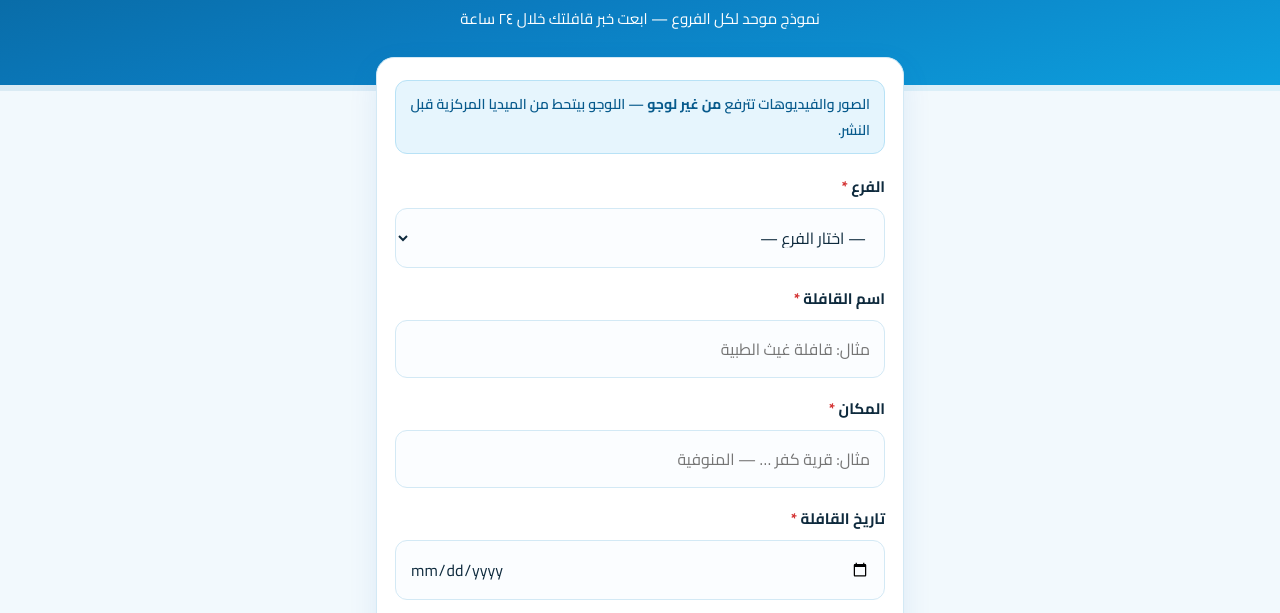
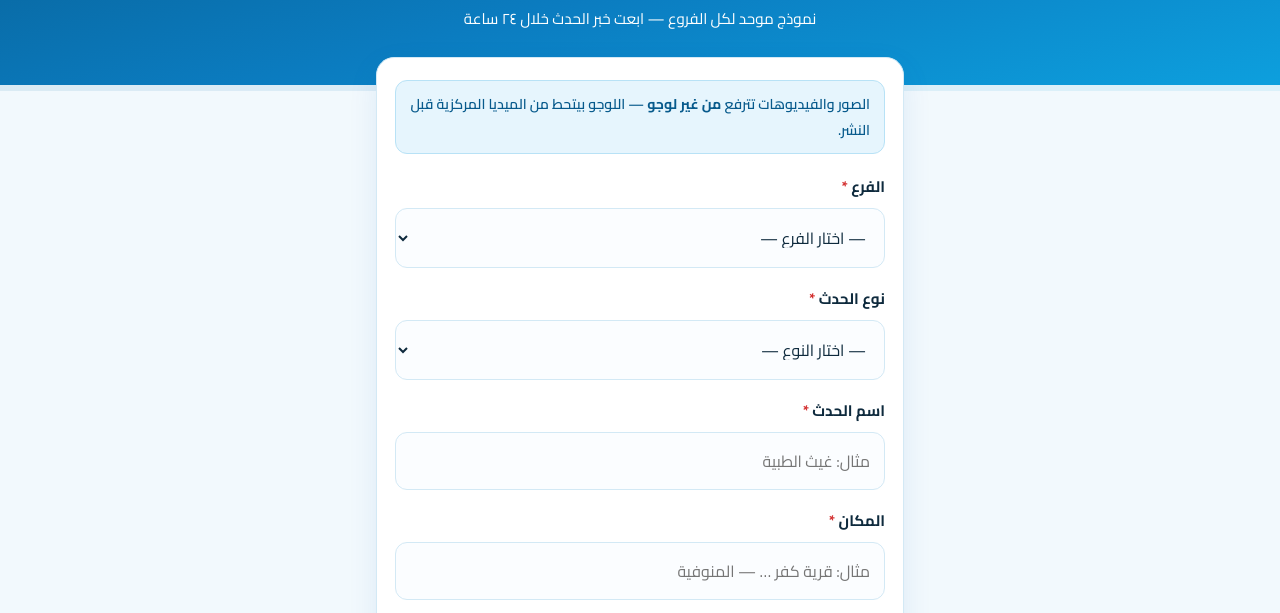
Before and after one commit to m7md4ora/qawafel-media, a plain HTML site: page index.html in a window 1280 px wide. Shown: the part 187-800 px from the top of the page. Drawn offline with Linux system fonts and the light colour scheme.

Commit message:
Add event type (قافلة/كامب/إيفنت) + type badge in inbox

```diff
--- a/index.html
+++ b/index.html
@@ -54,7 +54,7 @@ textarea{resize:vertical; min-height:76px;}
 .hint{font-size:.8rem; color:var(--muted); margin-top:5px;}
 .dropzone{
   border:2px dashed var(--sky); border-radius:14px; background:#ecf7fd;
-  padding:26px 14px; text-align:center; cursor:pointer; transition:background .15s;
+  padding:26px 14px; text-align:center; cursor:pointer; transition:background .2s, border-color .2s;
 }
 .dropzone:active,.dropzone.over{background:#d9eefb;}
 .dropzone .ic{font-size:1.9rem;}
@@ -93,7 +93,7 @@ footer{text-align:center; color:var(--muted); font-size:.8rem; padding:6px 0 26p
 <header class="hero">
   <div class="logo-badge"><img src="logo-activity.png" alt="إنقاذ حياة مريض — قوافل طبية"></div>
   <h1>أخبار القوافل الطبية</h1>
-  <p>نموذج موحد لكل الفروع — ابعت خبر قافلتك خلال ٢٤ ساعة</p>
+  <p>نموذج موحد لكل الفروع — ابعت خبر الحدث خلال ٢٤ ساعة</p>
 </header>
 
 <div class="wrap">
@@ -115,13 +115,21 @@ footer{text-align:center; color:var(--muted); font-size:.8rem; padding:6px 0 26p
       </select>
       <input id="branchOther" placeholder="اكتب اسم الفرع" style="display:none; margin-top:8px;">
 
-      <label>اسم القافلة <span class="req">*</span></label>
-      <input id="convoy" placeholder="مثال: قافلة غيث الطبية" required>
+      <label>نوع الحدث <span class="req">*</span></label>
+      <select id="etype" required>
+        <option value="">— اختار النوع —</option>
+        <option>قافلة</option>
+        <option>كامب</option>
+        <option>إيفنت</option>
+      </select>
+
+      <label>اسم الحدث <span class="req">*</span></label>
+      <input id="convoy" placeholder="مثال: غيث الطبية" required>
 
       <label>المكان <span class="req">*</span></label>
       <input id="place" placeholder="مثال: قرية كفر … — المنوفية" required>
 
-      <label>تاريخ القافلة <span class="req">*</span></label>
+      <label>تاريخ الحدث <span class="req">*</span></label>
       <input id="date" type="date" required>
 
       <label>عدد المستفيدين <span class="req">*</span></label>
@@ -219,9 +227,9 @@ async function uploadFile(id, f, onPart){
 $('f').addEventListener('submit', async (e) => {
   e.preventDefault(); clearErr();
   const br = branch.value === '__other__' ? branchOther.value.trim() : branch.value;
-  const convoy = $('convoy').value.trim(), place = $('place').value.trim();
+  const etype = $('etype').value, convoy = $('convoy').value.trim(), place = $('place').value.trim();
   const date = $('date').value, ben = $('ben').value, notes = $('notes').value.trim();
-  if(!br || !convoy || !place || !date || ben === ''){ showErr('املأ كل الخانات المطلوبة'); return; }
+  if(!br || !etype || !convoy || !place || !date || ben === ''){ showErr('املأ كل الخانات المطلوبة'); return; }
   if(files.length === 0){ showErr('ارفع صورة واحدة على الأقل'); return; }
 
   submitBtn.disabled = true; submitBtn.textContent = 'جاري الرفع…';
@@ -237,7 +245,7 @@ $('f').addEventListener('submit', async (e) => {
     const res = await fetch(`${SUPA_URL}/rest/v1/media_submissions`, {
       method:'POST',
       headers:{ apikey:SUPA_KEY, Authorization:`Bearer ${SUPA_KEY}`, 'Content-Type':'application/json' },
-      body: JSON.stringify({ branch: br, convoy_name: convoy, place, convoy_date: date,
+      body: JSON.stringify({ branch: br, event_type: etype, convoy_name: convoy, place, convoy_date: date,
         beneficiaries: parseInt(ben,10), notes: notes || null, files: metas })
     });
     if(!res.ok){ const t = await res.text(); throw new Error('save failed: '+t.slice(0,120)); }
```
Also changed, not shown: inbox.html (+1 -1 lines).
